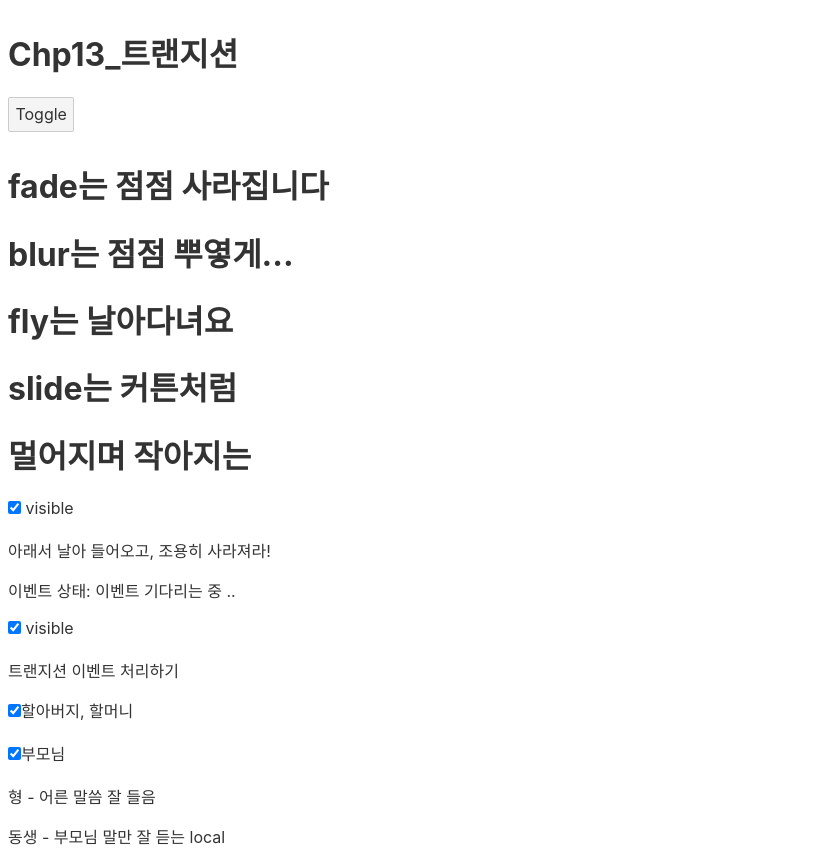
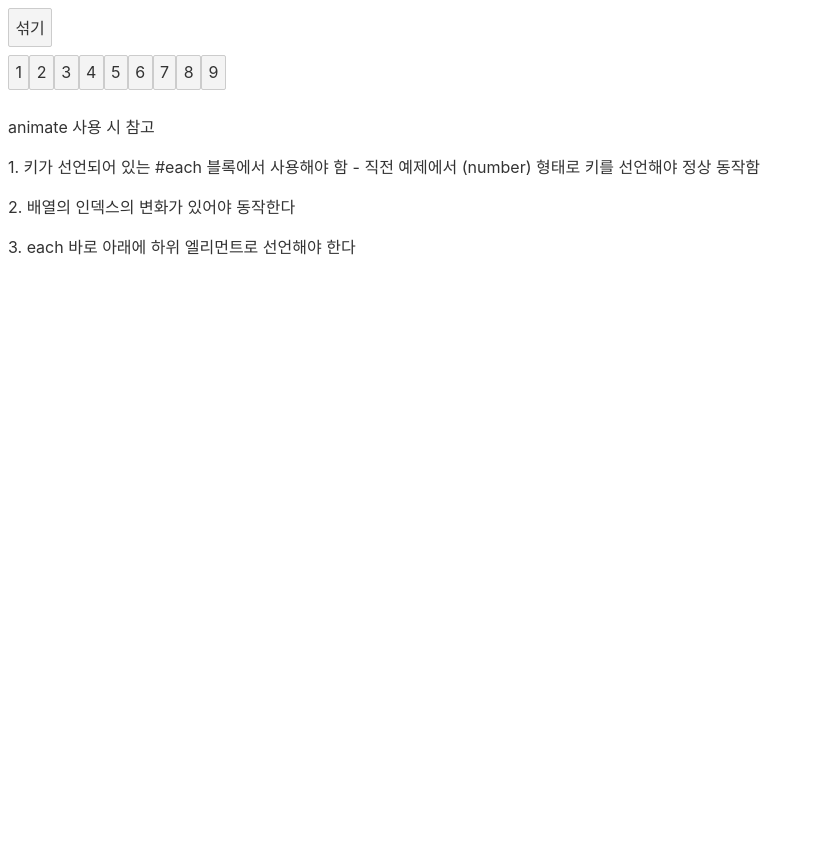
Before and after one commit to zldnlto/Svelte_Tutorial, a Svelte app: page / in a window 1280 px wide. Shown: the whole page, without its empty margins (0-813 px from the left). After the commit the page ends 800 px from the top, so only its background shows below. Built offline with nearby package versions, Linux system fonts and the light colour scheme.

Commit message:
Chp14_Animate

```diff
--- a/src/App.svelte
+++ b/src/App.svelte
@@ -6,6 +6,7 @@
   import Chp11 from "./Container/Chp11.svelte";
   import Chp12 from "./Container/Chp12.svelte";
   import Chp13 from "./Container/Chp13.svelte";
+  import Chp14 from "./Container/Chp14.svelte";
 
   let name = '얄루';
 </script>
@@ -17,7 +18,8 @@
   <!-- <Chp10 /> -->
   <!-- <Chp11 /> -->
   <!-- <Chp12 /> -->
-  <Chp13 />
+  <!-- <Chp13 /> -->
+  <Chp14 />
 </main>
 
 <style>
--- /dev/null
+++ b/src/Chp14/Animation.svelte
@@ -0,0 +1,24 @@
+<script>
+    import { flip } from 'svelte/animate'
+    import { quintOut } from 'svelte/easing';
+
+    let numbers = [1, 2, 3, 4, 5, 6, 7, 8, 9];
+
+    function shuffle(){
+        numbers = numbers.sort(()=> 0.5 - Math.random());
+    }
+</script>
+
+<button on:click={shuffle}>섞기</button>
+<div>
+    {#each numbers as number (number) }
+        <button animate:flip={{delay:250, duration:250, easing: quintOut}}>{number}</button>
+
+    {/each}
+</div>
+
+<p>animate 사용 시 참고</p>
+
+<p>1. 키가 선언되어 있는 #each 블록에서 사용해야 함 - 직전 예제에서 (number) 형태로 키를 선언해야 정상 동작함</p>
+<p>2. 배열의 인덱스의 변화가 있어야 동작한다</p>
+<p>3. each 바로 아래에 하위 엘리먼트로 선언해야 한다</p>
--- /dev/null
+++ b/src/Container/Chp14.svelte
@@ -0,0 +1,7 @@
+<script>
+  import Animation from "../Chp14/Animation.svelte";
+
+</script>
+
+
+<Animation />
```
Also changed, not shown: src/Container/Chp15.svelte (added).
